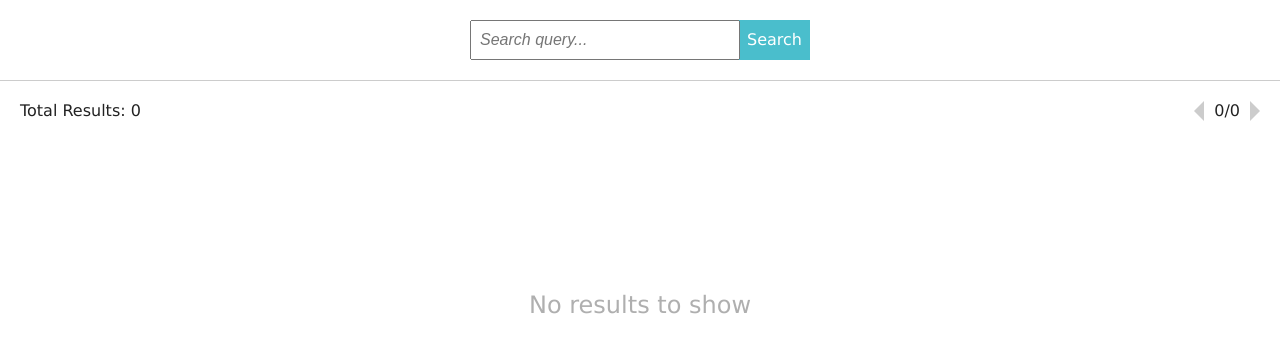
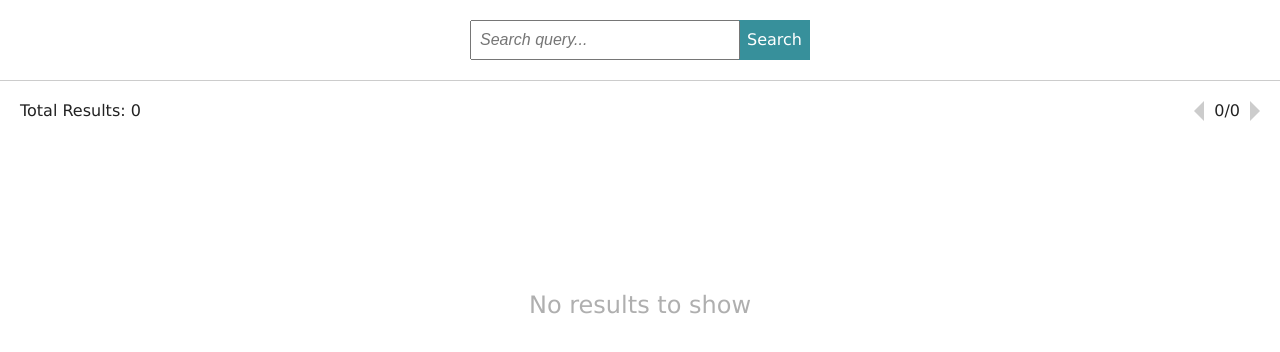
Before and after one commit to srhemdev/srhemdev.github.io, a plain HTML site: page searchApp/app/searchApp.html in a window 1280 px wide. In both pictures the pointer is over the input "Search". Drawn offline with Linux system fonts and the light colour scheme.

Commit message:
updating Readme

```diff
--- a/searchApp/app/css/common.css
+++ b/searchApp/app/css/common.css
@@ -36,6 +36,10 @@
     cursor: pointer;
     font-size: 16px;
     outline: none;
+}
+
+.search-app input[type="button"]:hover {
+    background-color: #37909b;
 }
 
 .search-app .empty-message {
```
